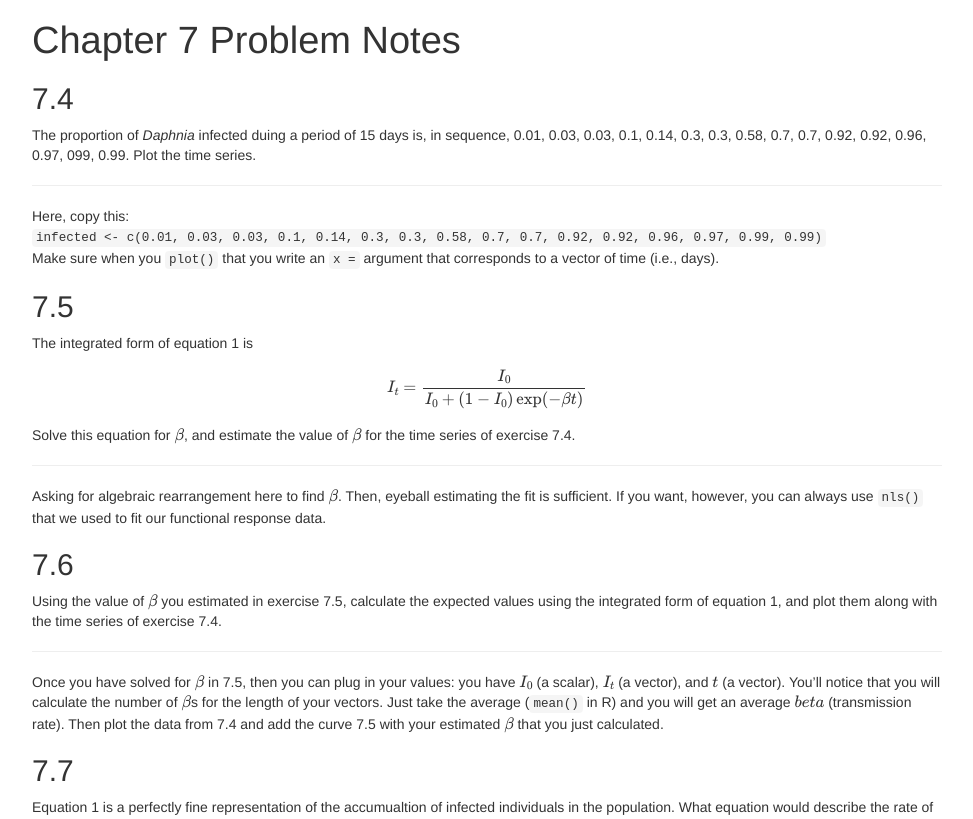
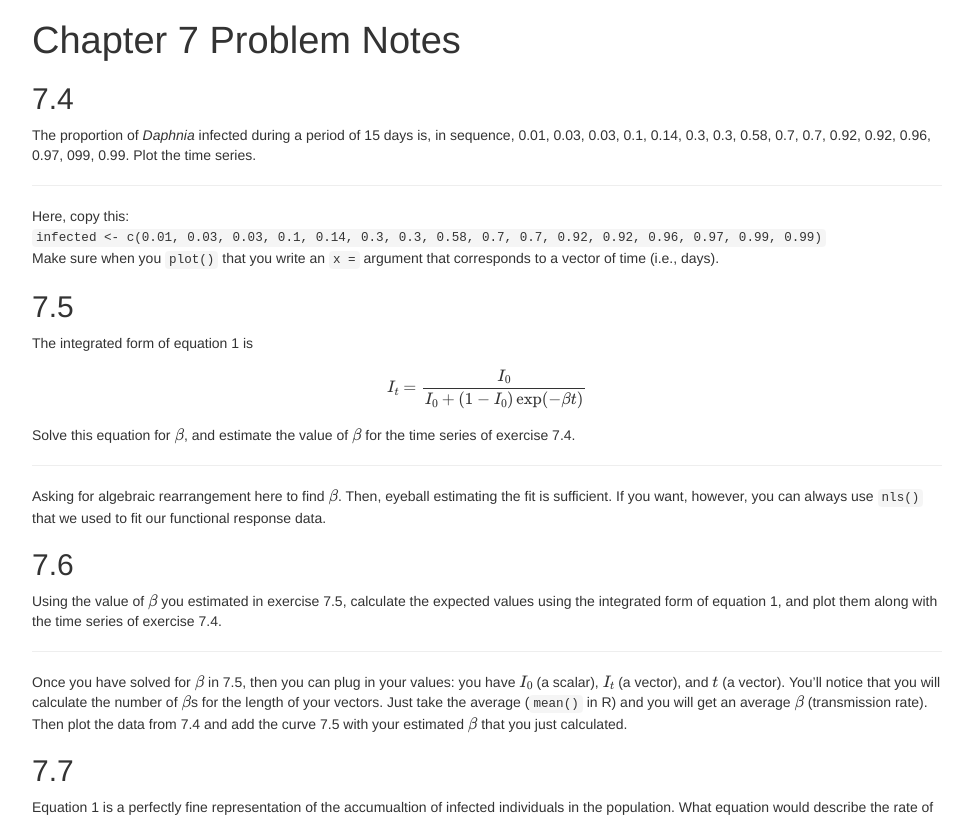
Before and after one commit to ColbyEcology/colbyecology.github.io, a Jekyll site: the page Assignments/LectureProblemSets/Ch07_ProblemNotes.html, which Jekyll copies as it is, in a window 1280 px wide. Shown: the top 819 px of the page, without its empty margins (153-1126 px from the left). Built offline with Jekyll 4.4.1, drawn with Linux system fonts in a browser that asks for light colours; formulas are drawn with MathJax 3.

Commit message:
update ch 7 ps notes: beta

```diff
--- a/Assignments/LectureProblemSets/Ch07_ProblemNotes.html
+++ b/Assignments/LectureProblemSets/Ch07_ProblemNotes.html
@@ -170,7 +170,7 @@ pre code {
 
 <div id="section" class="section level2">
 <h2>7.4</h2>
-<p>The proportion of <em>Daphnia</em> infected duing a period of 15 days is, in sequence, 0.01, 0.03, 0.03, 0.1, 0.14, 0.3, 0.3, 0.58, 0.7, 0.7, 0.92, 0.92, 0.96, 0.97, 099, 0.99. Plot the time series.</p>
+<p>The proportion of <em>Daphnia</em> infected during a period of 15 days is, in sequence, 0.01, 0.03, 0.03, 0.1, 0.14, 0.3, 0.3, 0.58, 0.7, 0.7, 0.92, 0.92, 0.96, 0.97, 099, 0.99. Plot the time series.</p>
 <hr />
 <p>Here, copy this:<br />
 <code>infected &lt;- c(0.01, 0.03, 0.03, 0.1, 0.14, 0.3, 0.3, 0.58, 0.7, 0.7, 0.92, 0.92, 0.96, 0.97, 0.99, 0.99)</code><br />
@@ -186,7 +186,7 @@ Make sure when you <code>plot()</code> that you write an <code>x =</code> argume
 <h2>7.6</h2>
 <p>Using the value of <span class="math inline">\(\beta\)</span> you estimated in exercise 7.5, calculate the expected values using the integrated form of equation 1, and plot them along with the time series of exercise 7.4.</p>
 <hr />
-<p>Once you have solved for <span class="math inline">\(\beta\)</span> in 7.5, then you can plug in your values: you have <span class="math inline">\(I_0\)</span> (a scalar), <span class="math inline">\(I_t\)</span> (a vector), and <span class="math inline">\(t\)</span> (a vector). You’ll notice that you will calculate the number of <span class="math inline">\(\beta\)</span>s for the length of your vectors. Just take the average (<code>mean()</code> in R) and you will get an average <span class="math inline">\(beta\)</span> (transmission rate). Then plot the data from 7.4 and add the curve 7.5 with your estimated <span class="math inline">\(\beta\)</span> that you just calculated.</p>
+<p>Once you have solved for <span class="math inline">\(\beta\)</span> in 7.5, then you can plug in your values: you have <span class="math inline">\(I_0\)</span> (a scalar), <span class="math inline">\(I_t\)</span> (a vector), and <span class="math inline">\(t\)</span> (a vector). You’ll notice that you will calculate the number of <span class="math inline">\(\beta\)</span>s for the length of your vectors. Just take the average (<code>mean()</code> in R) and you will get an average <span class="math inline">\(\beta\)</span> (transmission rate). Then plot the data from 7.4 and add the curve 7.5 with your estimated <span class="math inline">\(\beta\)</span> that you just calculated.</p>
 </div>
 <div id="section-3" class="section level2">
 <h2>7.7</h2>
```
